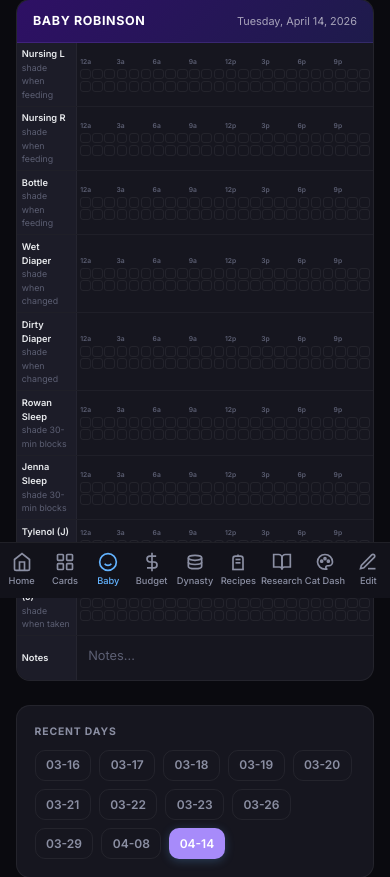
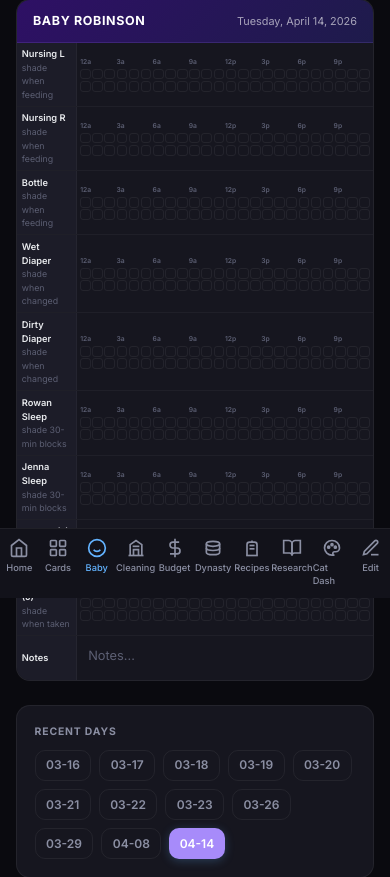
Before and after one commit to Starvard/life-manager, a Flask app: page /baby in a window 390 px wide. Shown: the part 246-1123 px from the top of the page. Run offline with Flask 3, Linux system fonts and the light colour scheme; some libraries are stand-ins or nearby versions.

Commit message:
Add Cleaning to sidebar and mobile tabs

```diff
--- a/templates/base.html
+++ b/templates/base.html
@@ -31,6 +31,10 @@
                 <a href="{{ url_for('baby_page') }}" data-nav-tab="baby" class="{% if request.endpoint == 'baby_page' %}active{% endif %}{% if 'baby' in hidden_nav_tabs %} nav-link-hidden{% endif %}">
                     <svg viewBox="0 0 24 24" fill="none" stroke="currentColor" stroke-width="2"><circle cx="12" cy="12" r="10"/><path d="M8 14s1.5 2 4 2 4-2 4-2"/><line x1="9" y1="9" x2="9.01" y2="9"/><line x1="15" y1="9" x2="15.01" y2="9"/></svg>
                     <span>Baby</span>
+                </a>
+                <a href="{{ url_for('cleaning.cleaning_page') }}" data-nav-tab="cleaning" class="{% if request.endpoint == 'cleaning.cleaning_page' %}active{% endif %}{% if 'cleaning' in hidden_nav_tabs %} nav-link-hidden{% endif %}">
+                    <svg viewBox="0 0 24 24" fill="none" stroke="currentColor" stroke-width="2"><path d="M3 21h18"/><path d="M5 21V8l7-5 7 5v13"/><path d="M9 21v-7h6v7"/><path d="M8 10h8"/></svg>
+                    <span>Cleaning</span>
                 </a>
                 <a href="{{ url_for('budget_page') }}" data-nav-tab="budget" class="{% if request.endpoint == 'budget_page' %}active{% endif %}{% if 'budget' in hidden_nav_tabs %} nav-link-hidden{% endif %}">
                     <svg viewBox="0 0 24 24" fill="none" stroke="currentColor" stroke-width="2"><line x1="12" y1="1" x2="12" y2="23"/><path d="M17 5H9.5a3.5 3.5 0 000 7h5a3.5 3.5 0 010 7H6"/></svg>
@@ -81,6 +85,10 @@
                 <svg viewBox="0 0 24 24" fill="none" stroke="currentColor" stroke-width="2"><circle cx="12" cy="12" r="10"/><path d="M8 14s1.5 2 4 2 4-2 4-2"/><line x1="9" y1="9" x2="9.01" y2="9"/><line x1="15" y1="9" x2="15.01" y2="9"/></svg>
                 Baby
             </a>
+            <a href="{{ url_for('cleaning.cleaning_page') }}" data-nav-tab="cleaning" class="{% if request.endpoint == 'cleaning.cleaning_page' %}active{% endif %}{% if 'cleaning' in hidden_nav_tabs %} nav-link-hidden{% endif %}">
+                <svg viewBox="0 0 24 24" fill="none" stroke="currentColor" stroke-width="2"><path d="M3 21h18"/><path d="M5 21V8l7-5 7 5v13"/><path d="M9 21v-7h6v7"/><path d="M8 10h8"/></svg>
+                Cleaning
+            </a>
             <a href="{{ url_for('budget_page') }}" data-nav-tab="budget" class="{% if request.endpoint == 'budget_page' %}active{% endif %}{% if 'budget' in hidden_nav_tabs %} nav-link-hidden{% endif %}">
                 <svg viewBox="0 0 24 24" fill="none" stroke="currentColor" stroke-width="2"><line x1="12" y1="1" x2="12" y2="23"/><path d="M17 5H9.5a3.5 3.5 0 000 7h5a3.5 3.5 0 010 7H6"/></svg>
                 Budget
```
